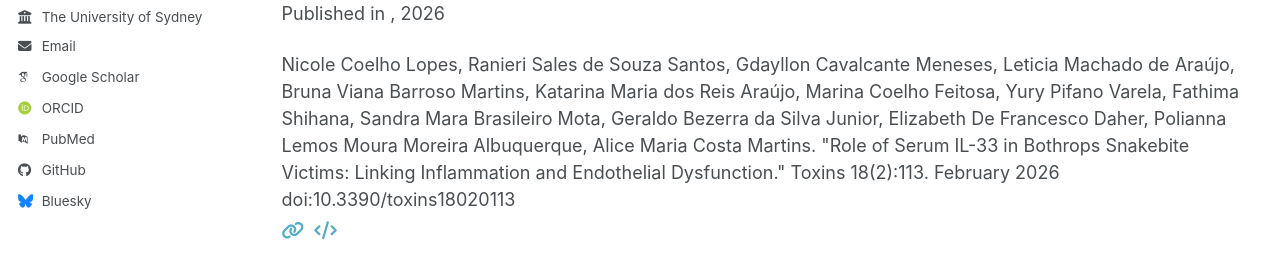
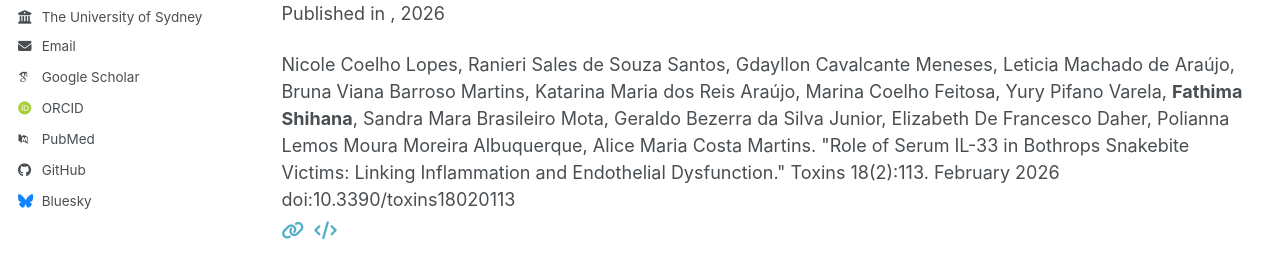
Before and after one commit to fathimashihana/fathimashihana.github.io, a Jekyll site: the page built from _pages/publications.html, in a window 1280 px wide. Shown: the part 378-652 px from the top of the page. Built offline with Jekyll 4.4.1, drawn with Linux system fonts in a browser that asks for light colours; some web fonts are replaced; a script bundle is joined from its source files by our own code; library files that are not in the unit come from our copies.

Commit message:
Update archive-single.html

```diff
--- a/_includes/archive-single.html
+++ b/_includes/archive-single.html
@@ -54,7 +54,7 @@
 
 
 {% if post.citation %}
-  <p style="margin-bottom:4px;">{{ post.citation }}</p>
+  <p style="margin-bottom:4px;">{{ post.citation | replace: 'Fathima Shihana', '<strong>Fathima Shihana</strong>' }}</p>
 {% endif %}
 
 <p style="margin-top:2px;">
```
